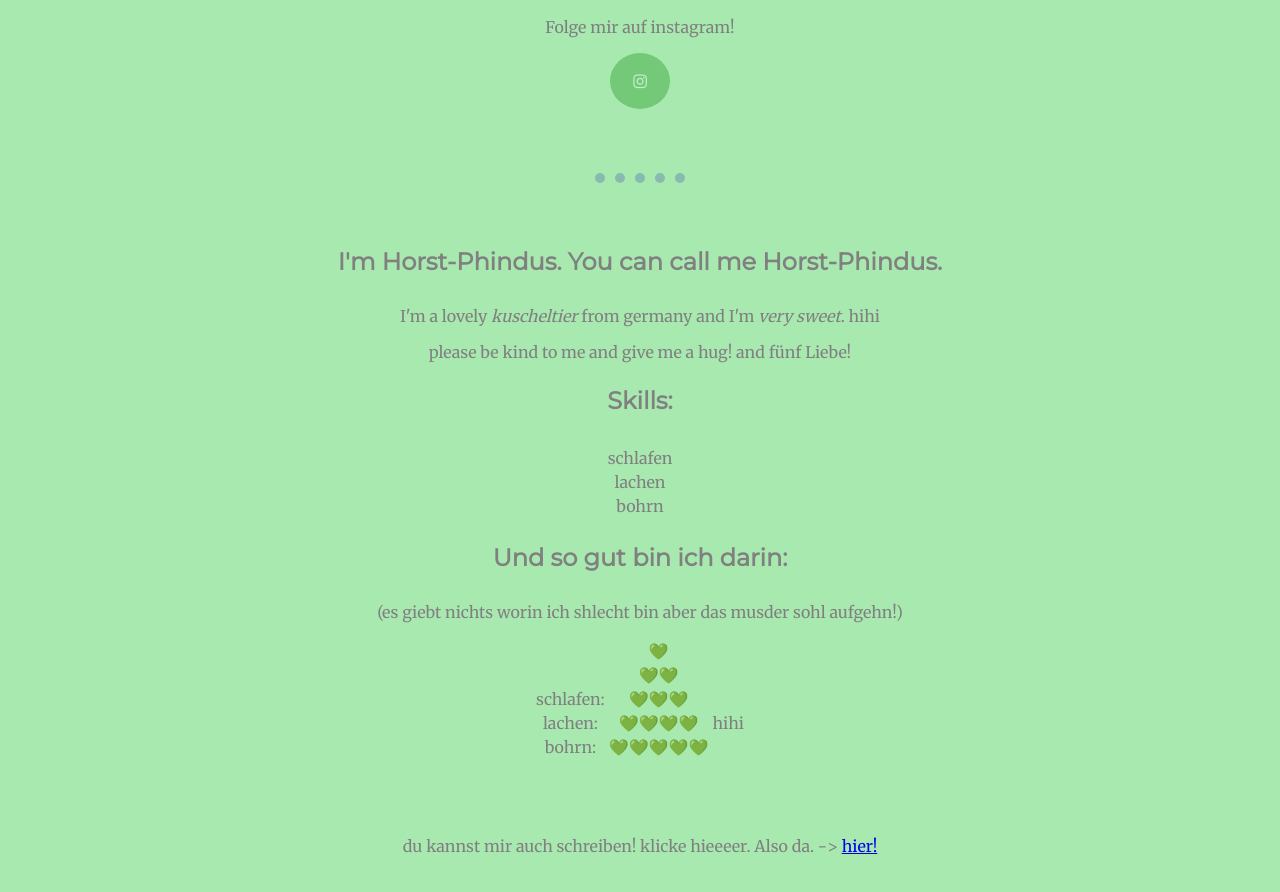
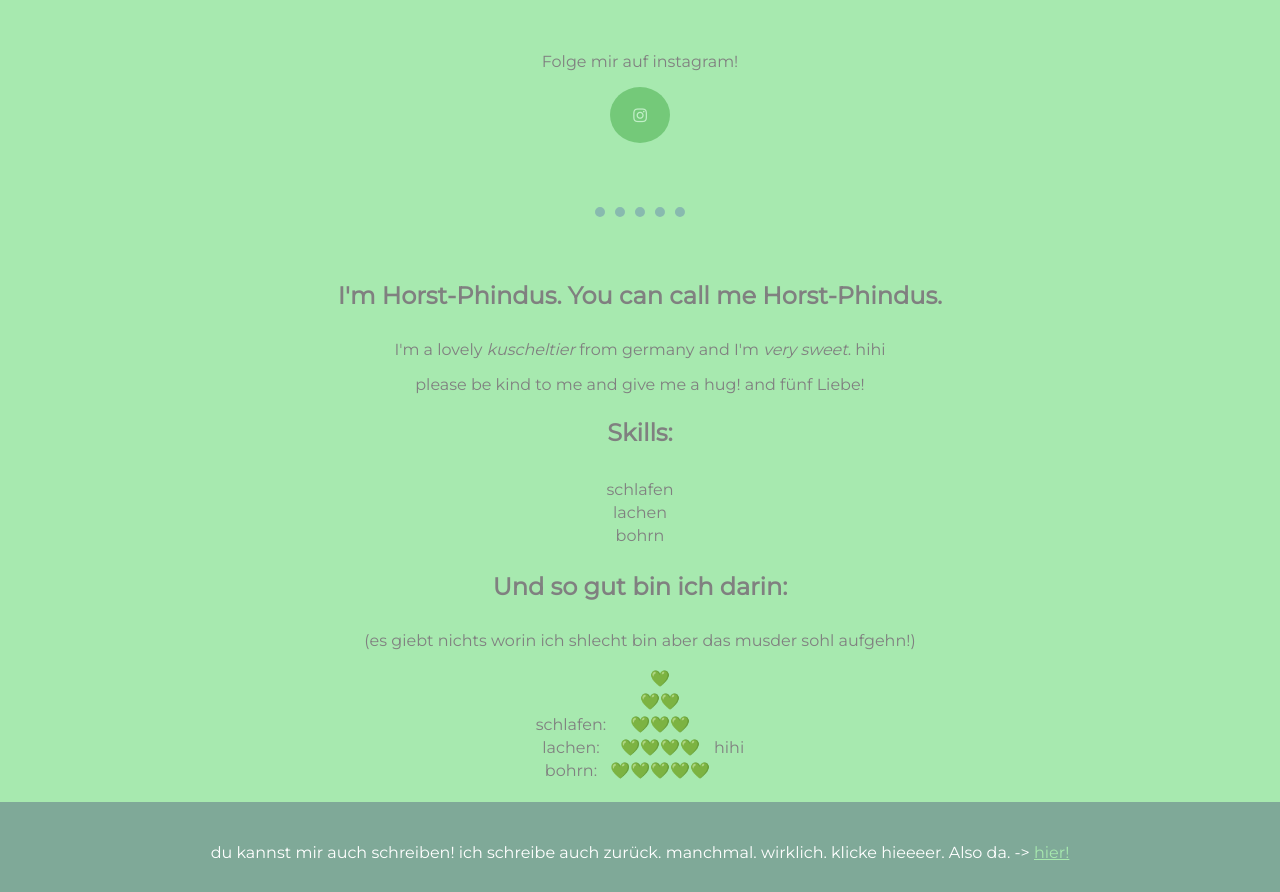
Before and after one commit to HorstPhindus/web, a plain HTML site: page index.html in a window 1280 px wide. Shown: the part 996-1888 px from the top of the page. Drawn offline with Linux system fonts and the light colour scheme.

Commit message:
Add files via upload

```diff
--- a/css/styleForIndex.css
+++ b/css/styleForIndex.css
@@ -1,5 +1,5 @@
 body {
-  font-family: 'Merriweather', serif;
+  font-family: 'Montserrat', serif;
   margin: 0px;
   text-align: center;
   background-color: #a7e9af;
@@ -41,11 +41,27 @@ hr {
   margin-bottom: 5%;
 }
 
+a {
+  font-family: 'Montserrat', serif;
+  color: #a7e9af;
+}
+
 .top-container {}
 
 .middle-container {}
 
 .bottom-container {}
+
+
+.contact {
+  font-family: 'Montserrat', serif;
+  background-color: #7fa998;
+  color: white;
+  font-size: 1rem;
+  width: auto;
+  height: 40px;
+  padding: 25px;
+}
 
 .first {
   color: #7fa998;
@@ -80,6 +96,7 @@ hr {
   background-color: green;
   opacity: 0.3;
 }
+
 /* Add a hover effect if you want */
 .fa:hover {
   opacity: 0.7;
--- a/index.html
+++ b/index.html
@@ -22,9 +22,9 @@
 
     <hr>
     <div class="middle-container">
-      <p><img class="profile" src="images\HPhProfilbild.png" alt="Horst Phindus Profilbild"></p>
+      <p><img class="profile" src="images\HPhProfilbild.png" alt="Horst Phindus Profilbild"></p> <br>
       <p>Folge mir auf instagram!</p>
-      <a href="https://www.instagram.com/horstphindus/" class="fa fa-instagram"></a>
+      <a href="https://www.instagram.com/horstphindus/" class="fa fa-instagram"></a> <br>
 
     </div>
     <hr>
@@ -73,10 +73,10 @@
       </table>
     </div>
 
-  <br>
-  <br>
-  <br>
-    <p>du kannst mir auch schreiben! klicke hieeeer. Also da. -> <a href="contact.html">hier!</a> </p>
+    <br>
+    <div class="contact">
+      <p>du kannst mir auch schreiben! ich schreibe auch zurück. manchmal. wirklich. klicke hieeeer. Also da. -> <a href="contact.html">hier!</a> </p>
+    </div>
 
 </body>
 
```
Also changed, not shown: contact.html (+7 -7 lines).
